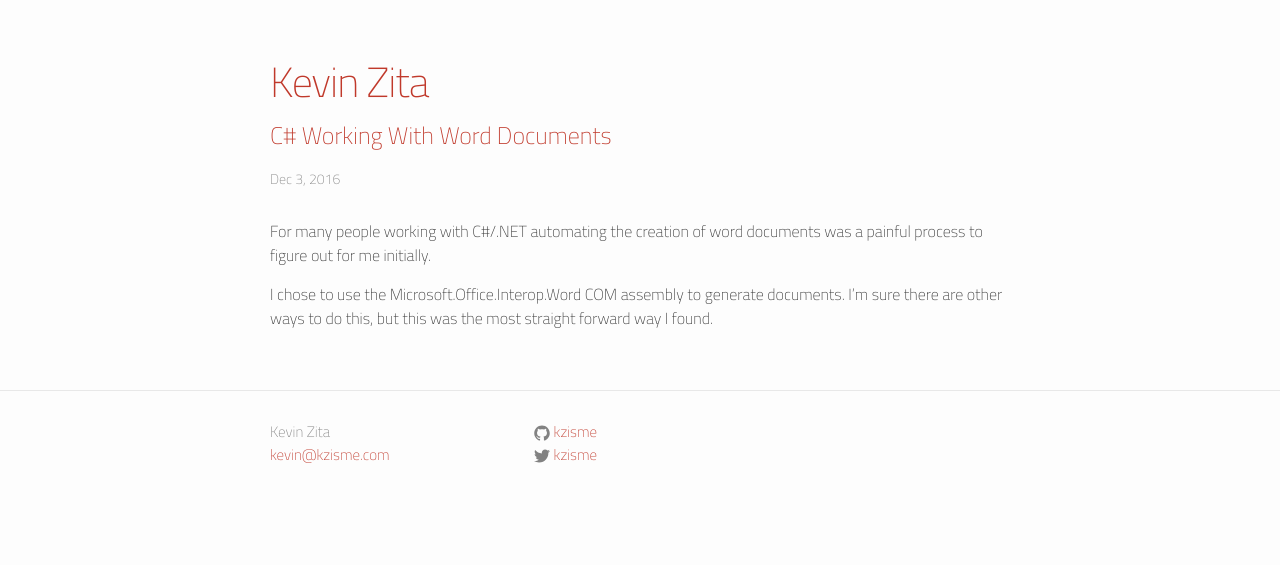
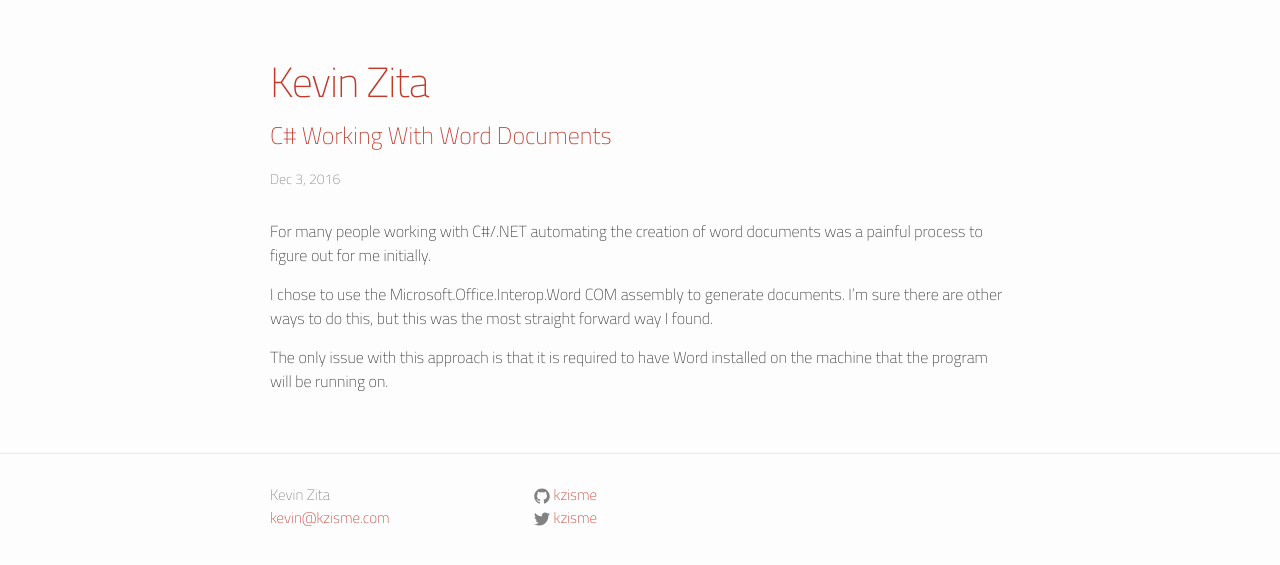
Before and after one commit to kzisme/site, a Jekyll site: the page built from _posts/2016-12-03-working-with-word-documents.markdown, in a window 1280 px wide. Shown: the top 565 px of the page. Built offline with Jekyll 4.4.1, drawn with Linux system fonts in a browser that asks for light colours.

Commit message:
Adding a little bit...

```diff
--- a/_posts/2016-12-03-working-with-word-documents.markdown
+++ b/_posts/2016-12-03-working-with-word-documents.markdown
@@ -10,3 +10,6 @@ was a painful process to figure out for me initially.
 I chose to use the Microsoft.Office.Interop.Word COM assembly to generate
 documents.  I'm sure there are other ways to do this, but this was the most
 straight forward way I found.
+
+The only issue with this approach is that it is required to have Word installed
+on the machine that the program will be running on.
```
